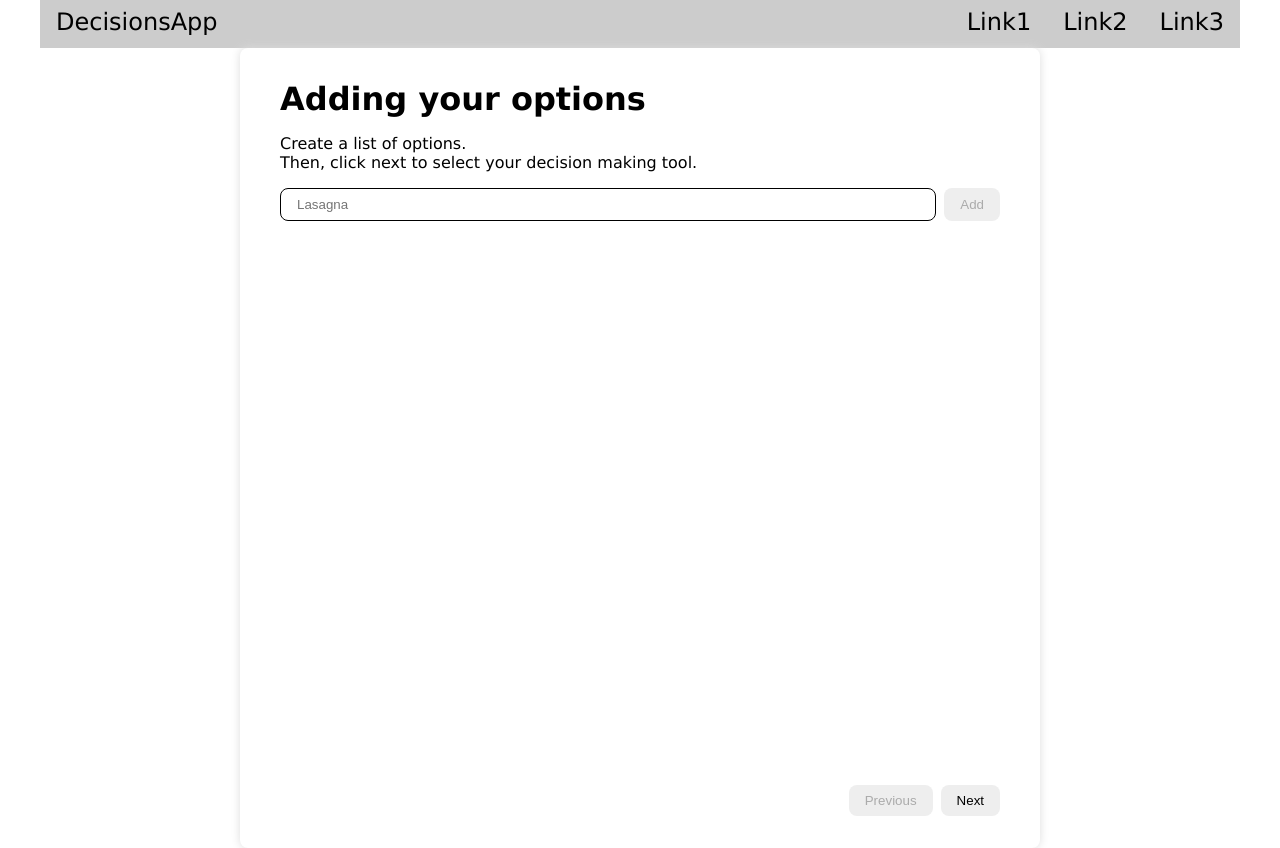
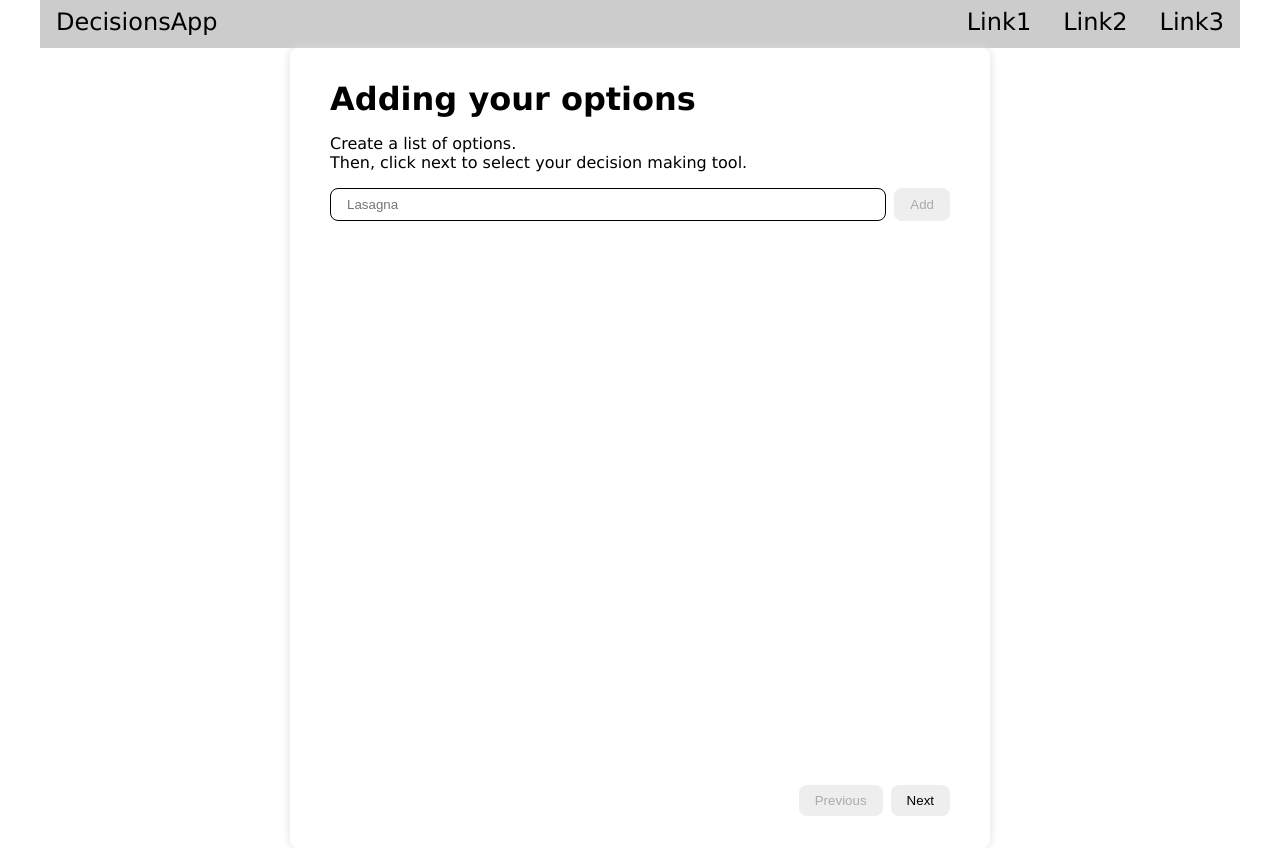
Before and after one commit to anthanhdoan/decisions-app, a React (Vite) app: page / in a window 1280 px wide. Built offline with nearby package versions, Linux system fonts and the light colour scheme.

Commit message:
Refactored AddOption and OptionsList components for improved structure and styling; updated ListItem and MultiStep styles for consistency

```diff
--- a/src/components/AddOption.tsx
+++ b/src/components/AddOption.tsx
@@ -33,11 +33,6 @@ export default function AddOption(props: IAddOptionProps) {
 
   return (
     <>
-      <h1>Adding your options</h1>
-      <p>
-        Create a list of options. <br />
-        Then, click next to select your decision making tool.
-      </p>
       <form className="addoption-form" onSubmit={(e) => e.preventDefault()}>
         <input
           className="addoption-input"
--- a/src/components/ListItem.css
+++ b/src/components/ListItem.css
@@ -2,7 +2,7 @@
   width: 100%;
   display: flex;
   justify-content: space-between;
-  margin: 0.5rem 0 0 0;
+  margin: 0 0 0.5rem 0;
   gap: 0.5rem;
 }
 
--- a/src/components/MultiStep.css
+++ b/src/components/MultiStep.css
@@ -1,21 +1,13 @@
 .multistep-container {
-  box-sizing: border-box;
-  display: flex;
-  flex-direction: column;
-  align-items: start;
-  padding: 2rem 2.5rem;
-  background-color: #fff;
-  width: 800px;
-  height: 800px;
-  min-height: 800px;
   border-radius: 0.5rem;
   box-shadow: 0 0 10px #ddd;
 }
 
 .multistep-page {
   box-sizing: border-box;
-  width: 100%;
-  height: 100%;
+  width: 700px;
+  padding: 2rem 2.5rem;
+  height: 800px;
   display: flex;
   flex-direction: column;
   justify-content: space-between;
--- a/src/components/OptionsList.css
+++ b/src/components/OptionsList.css
@@ -4,6 +4,15 @@ ul {
   padding: 0;
 }
 
+.optionslist-container {
+  display: flex;
+  flex-direction: column;
+  height: 100%;
+}
+
 .options-container {
   width: 100%;
+  max-height: 495px;
+  overflow-y: scroll;
+  flex-grow: 1;
 }
--- a/src/components/OptionsList.tsx
+++ b/src/components/OptionsList.tsx
@@ -8,7 +8,13 @@ export default function OptionsList() {
   const { options, setOptions } = useContext(OptionsContext);
 
   return (
-    <div>
+    <div className="optionslist-container">
+      <h1>Adding your options</h1>
+      <p>
+        Create a list of options. <br />
+        Then, click next to select your decision making tool.
+      </p>
+
       <AddOption setOptions={setOptions} />
 
       <ul className="options-container">
```
Also changed, not shown: 1 other file (tests, documents, lock files or other folders).
